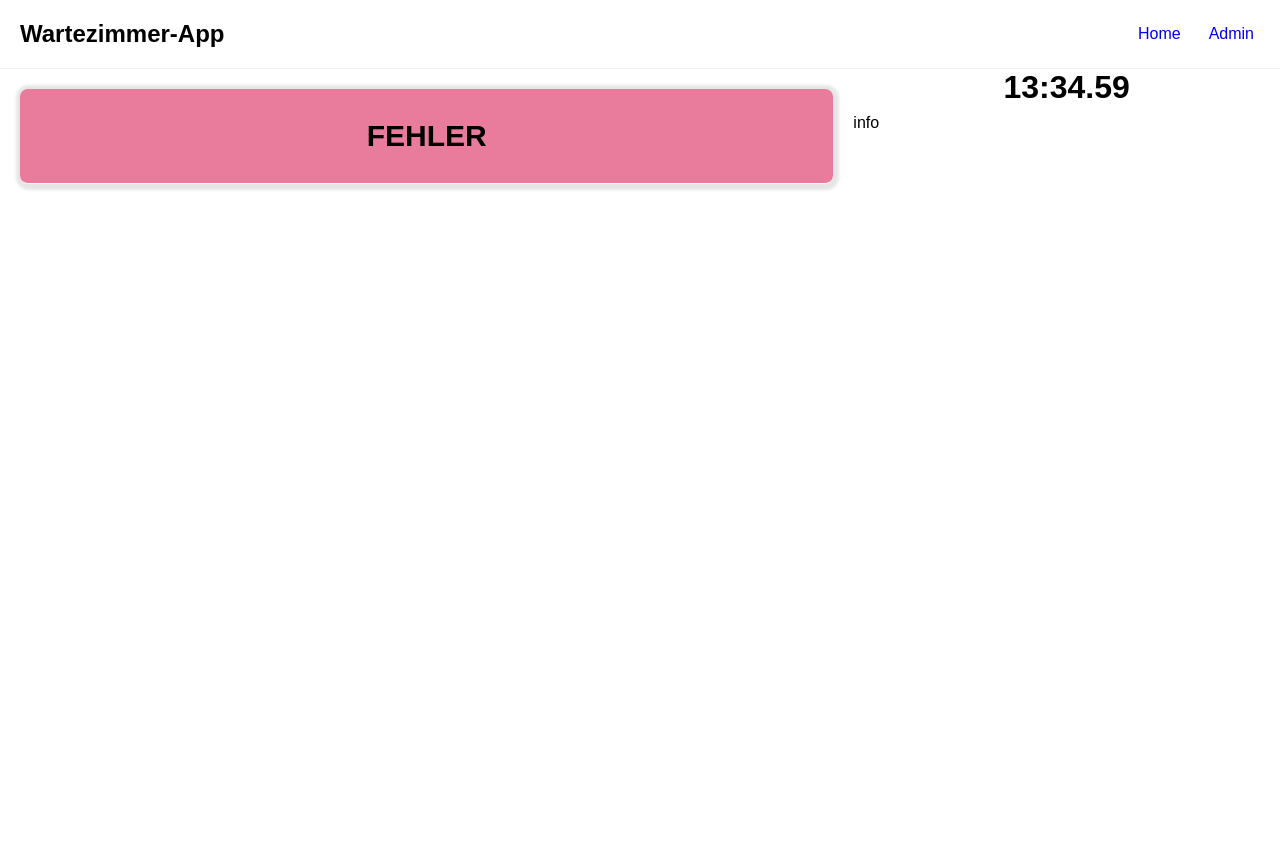
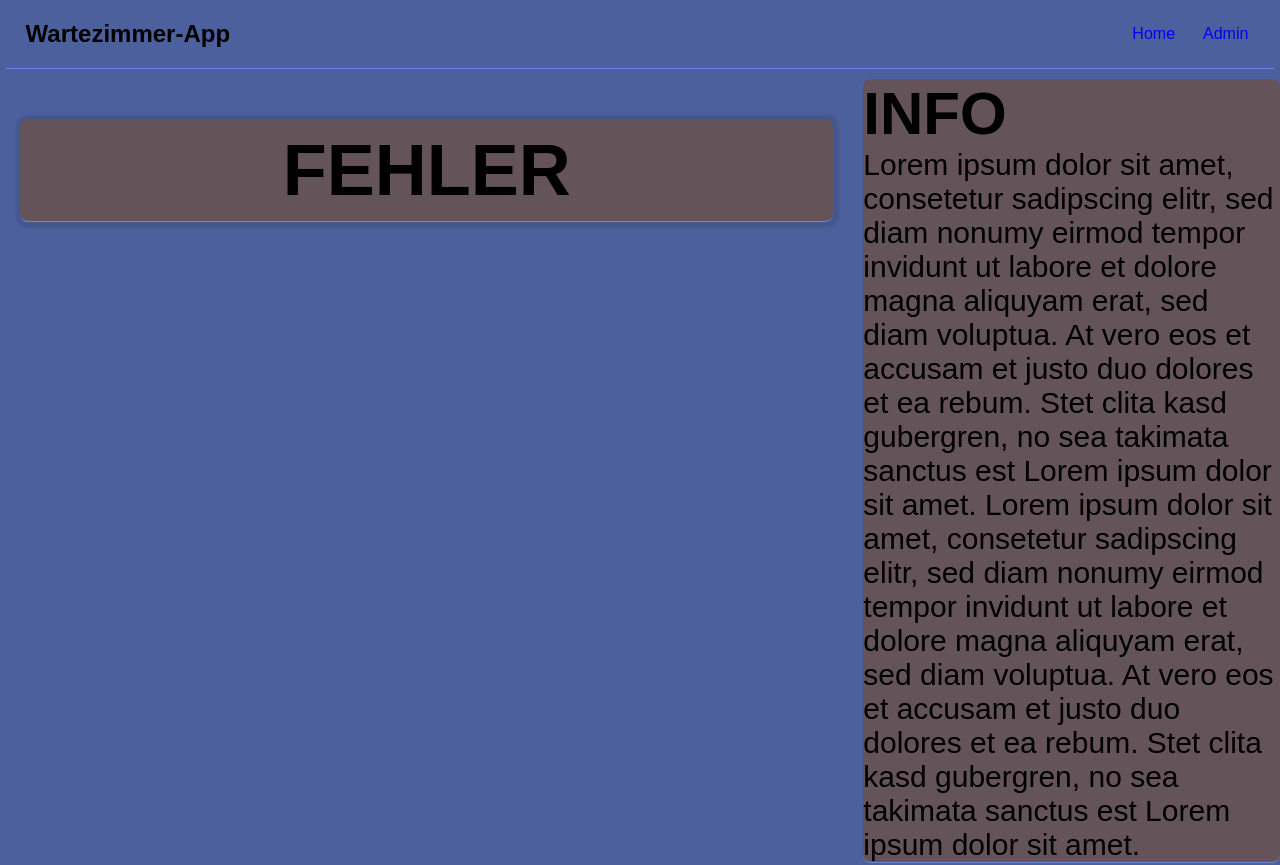
Before and after one commit to bubbazz/react-wartezimmer, a React (Create React App) app in the folder app/: page / in a window 1280 px wide. Shown: the top 865 px of the page. Before the commit the page ends 800 px from the top, so only its background shows below. Built offline with nearby package versions, Linux system fonts and the light colour scheme; no server answers.

Commit message:
added info 1,2 added calleInfo

```diff
--- a/app/package.json
+++ b/app/package.json
@@ -14,7 +14,6 @@
     "react": "^17.0.2",
     "react-dom": "^17.0.2",
     "react-router-dom": "^5.3.0",
-    "react-scripts": "4.0.3",
     "typescript": "^4.4.3",
     "web-vitals": "^1.1.2",
     "websocket": "^1.0.34"
@@ -44,6 +43,7 @@
     ]
   },
   "devDependencies": {
+    "react-scripts": "4.0.3",
     "@types/websocket": "^1.0.4"
   }
 }
--- a/app/src/Admin.tsx
+++ b/app/src/Admin.tsx
@@ -1,9 +1,15 @@
-import { createRef, useState } from "react";
-import { PropsTimeList, TimeList } from "./types";
-const Admin = (props: PropsTimeList) => {
-    const time = props.time;
-    const setTime = props.setTime;
-    const client = props.websocket;
+import { createRef, Dispatch, FC, SetStateAction, useState } from "react";
+import { w3cwebsocket } from "websocket";
+import { TimeList } from "./types";
+
+interface AdminProps {
+    time: TimeList[],
+    setTime: Dispatch<SetStateAction<TimeList[]>>,
+    websocket: w3cwebsocket,
+    text: string,
+    setText: Dispatch<SetStateAction<string>>,
+}
+const Admin: FC<AdminProps> = ({ time, setTime, websocket: client, text, setText }) => {
     // Binding Vars
     const sTime = createRef<HTMLInputElement>();
     const sDelta = createRef<HTMLInputElement>();
@@ -53,26 +59,24 @@ const Admin = (props: PropsTimeList) => {
         for (let i = 0; i < time.length - 1; i++)
             array.push(time[i].title);
         setIsPanding(true);
-        /*
-        for (let i = 1; i < time.length + 1; i++)
-            fetch(url + i, {
-                method: 'PUT',
-                headers: { "Content-Type": "application/json" },
-                body: JSON.stringify({ title: array[i - 1] })
-            }).then(() => setIsPanding(false))
-        */
         //React Time Update not needed for 2 Clients
-        for (let i = 0; i < time.length - 1; i++)
+        for (let i = 0; i < time.length; i++)
             time[i].title = array[i];
         setTime([...time]);
-        client.send(JSON.stringify(time));
+        client.send(JSON.stringify({ what: "lst", data: time }));
         setIsPanding(false);
     }
 
     return (
         <div className="admin">
-            <input type="text" placeholder="Uhrzeit" value="10:00" name="sTime" ref={sTime} /><br />
-            <input type="number" placeholder="Delta" value="10" name="sDelta" ref={sDelta} /><br />
+            <label> Uhrzeit eingeben </label>
+            <input type="text" placeholder="Uhrzeit" name="sTime" ref={sTime} /><br />
+            <input type="number" placeholder="Delta" name="sDelta" ref={sDelta} /><br />
+            <textarea name="" onChange={(e) => {
+                setText(e.target.value);
+                client.send(JSON.stringify({ what: "info", data: e.target.value }));
+            }
+            }>{text}</textarea>
             <p>REST</p>
             {!isPanding && <button onClick={nextTime}>Next</button>}
             {isPanding && <button onClick={nextTime}>Loading</button>}
--- a/app/src/App.tsx
+++ b/app/src/App.tsx
@@ -1,4 +1,3 @@
-//import logo from './logo.svg';
 import TimeView from './TimeView';
 import Admin from './Admin';
 import NavigationsBar from "./Navbar";
@@ -9,23 +8,34 @@ import { TimeList } from './types';
 
 import { w3cwebsocket } from 'websocket';
 import Time from './Time';
+import Info from './Info';
 
 const client = new w3cwebsocket('ws://localhost:4001');
 
 function App() {
   // mook data is in ./data/db.json
-  const [stateTimeLst, setstateTimeLst] = useState<TimeList[]>([{ id: 0, title: "FEHLER" }]);
-  const [realtime, setRealtime] = useState<Date>(new Date);
+  const [stateTimeLst, setstateTimeLst] = useState<TimeList[]>([{ id: 11, title: "FEHLER" }]);
+  useState<TimeList>({ id: 11, title: "10:10" })
+  const [realtime, setRealtime] = useState<Date>(new Date());
+  const [text, setText] = useState<string>("Lorem ipsum dolor sit amet, consetetur sadipscing elitr, sed diam nonumy eirmod tempor invidunt ut labore et dolore magna aliquyam erat, sed diam voluptua. At vero eos et accusam et justo duo dolores et ea rebum. Stet clita kasd gubergren, no sea takimata sanctus est Lorem ipsum dolor sit amet. Lorem ipsum dolor sit amet, consetetur sadipscing elitr, sed diam nonumy eirmod tempor invidunt ut labore et dolore magna aliquyam erat, sed diam voluptua. At vero eos et accusam et justo duo dolores et ea rebum. Stet clita kasd gubergren, no sea takimata sanctus est Lorem ipsum dolor sit amet.");
   useEffect(() => {
     client.onopen = () => {
 
     };
     client.onmessage = (message) => {
       var json = JSON.parse(message.data.toString());
-      if (json.what === "lst")
-        setstateTimeLst(json.data);
-      else if (json.what === "time") {
-        setRealtime(new Date(json.data));
+      switch (json.what) {
+        case "lst":
+          setstateTimeLst(json.data);
+          break;
+        case "time":
+          setRealtime(new Date(json.data));
+          break;
+        case "info":
+          setText(json.data);
+          break;
+        default:
+          break;
       }
     };
     client.onerror = (error) => {
@@ -40,12 +50,13 @@ function App() {
         <div className="content">
           <Switch>
             <Route exact path="/">
+              <Info text={text} id="one" />
               <Time realtime={realtime} />
-              <div className="info">info</div>
+              <Info text={text} id="two" />
               {stateTimeLst && <TimeView timelst={stateTimeLst} />}
             </Route>
             <Route path="/admin">
-              <Admin time={stateTimeLst} setTime={setstateTimeLst} websocket={client} />
+              <Admin time={stateTimeLst} setTime={setstateTimeLst} websocket={client} text={text} setText={setText} />
             </Route>
           </Switch>
         </div>
--- /dev/null
+++ b/app/src/Info.tsx
@@ -0,0 +1,10 @@
+import { FC } from "react";
+interface InfoProps {
+    text: string;
+    id: string
+}
+const Info: FC<InfoProps> = ({ text, id }) => {
+    var classname = "info " + id;
+    return (<div className={classname} > <h1>INFO</h1>{text}</div >);
+}
+export default Info;
--- a/app/src/Time.tsx
+++ b/app/src/Time.tsx
@@ -1,4 +1,8 @@
-const Time = (props: any) => {
+import { FC } from "react";
+interface TimeProps {
+    realtime: Date;
+}
+const Time: FC<TimeProps> = (props: TimeProps) => {
     var time: Date = props.realtime;
     return (
         <div className="time">
--- a/app/src/TimeView.tsx
+++ b/app/src/TimeView.tsx
@@ -1,6 +1,10 @@
+import { FC } from "react";
 import { TimeList } from "./types";
 
-const TimeView = ({ timelst }: any) => {
+interface TimeViewProps {
+    timelst: TimeList[]
+}
+const TimeView: FC<TimeViewProps> = ({ timelst }) => {
     return (
         <div className="home">
             {timelst.map((time: TimeList) => (
--- a/app/src/index.css
+++ b/app/src/index.css
@@ -6,13 +6,19 @@
 }
 body, html , .app,#root {
 height: 100%;
+background-color: #4d609e;
+}
+.app {
+  display: flex;
+  flex-flow: column;
 }
 .navbar {
   padding: 20px;
   display: flex;
+  width: 96%;
   align-items: center;
   margin: 0 auto;
-  border-bottom: 1px solid #f2f2f2;
+  border-bottom: 1px solid #6c86db;
 }
 .navbar .links {
   margin-left: auto;
@@ -23,29 +29,50 @@ height: 100%;
   padding: 6px;
 }
 .content {
+  flex-grow: 1;
   display: grid;
   grid-auto-flow: column dense;
   grid-template-columns: 1fr 1fr 1fr;
   grid-template-rows: 1fr 1fr 1fr;
   gap: 0px 0px;
   grid-template-areas:
+    "home home topinfo"
     "home home time"
-    "home home info"
-    "home home info";
+    "home home botinfo";
 }
 .home {
   grid-area: home;
-  display: table;
-      }
-.time { grid-area: time;}
-.time h1 {text-align: center;}
-.info { grid-area: info;}
+  flex-flow: column;
+  }
+.time { grid-area: time;
+  display: flex;
+  justify-content: center;
+  align-items: center;
+  background-color: #645459;
+  border-bottom: 1px solid #6c86db;
+  border-radius: 8px;
+  margin: 10px 10px 0px 0px;
+}
+
+.time h1 {
+  text-align: center;
+  font-size: 80px;
+}
+.info {
+  background-color: #645459;
+  border-bottom: 1px solid #6c86db;
+  border-radius: 8px;
+  margin: 10px 0px 0px 10px;
+  font-size: 30px;
+}
+.one{ grid-area: topinfo;}
+.two{ grid-area: botinfo;}
 
 div.timeline ,div.timeline-spe{
-  padding: 30px 16px;
-  margin: 20px 20px;
-  background-color: #e97b9c;
-  border-bottom: 1px solid #fafafa;
+  padding: 10px 16px;
+  margin: 50px 20px;
+  background-color: #645459;
+  border-bottom: 1px solid #6c86db;
   box-shadow: 1px 1px 3px 5px rgba(0,0,0,0.1);
   border-radius: 8px;
 }
@@ -55,14 +82,14 @@ div.timeline-spe{
 }
 div.timeline h2{
   text-align: center;
-  font-size:30px;
+  font-size:72px;
 }
 div.timeline-spe h2{
   text-align: center;
   font-size:100px;
 }
 .admin {
-  max-width: 400px;
+  max-width: 800px;
   margin: 0 auto;
   text-align: center;
 }
```
Also changed, not shown: app/src/App.css (deleted, +0 -38 lines), app/src/CalleeInfo.tsx (added, +16 -0 lines), app/src/types.ts (+4 -6 lines), app/websocket/websocket.js (+14 -4 lines), 1 other file (tests, documents, lock files or other folders).
